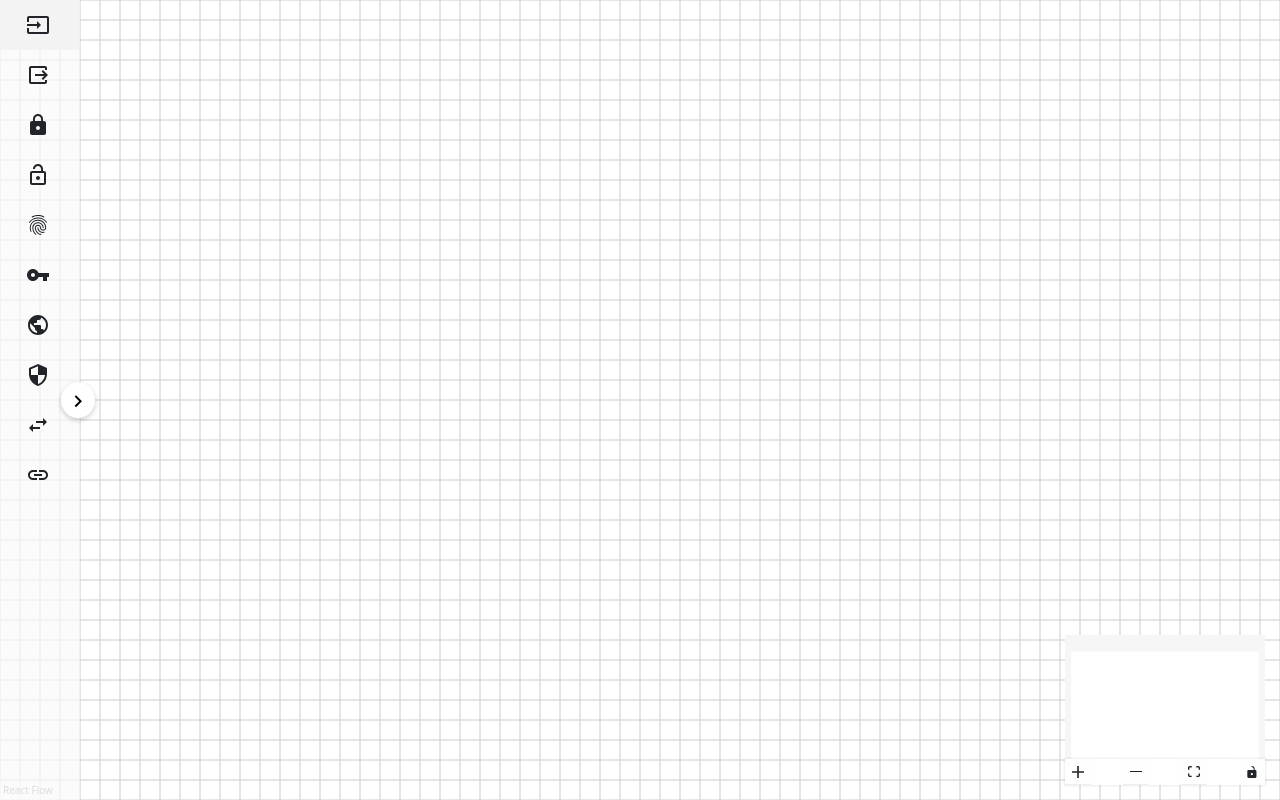
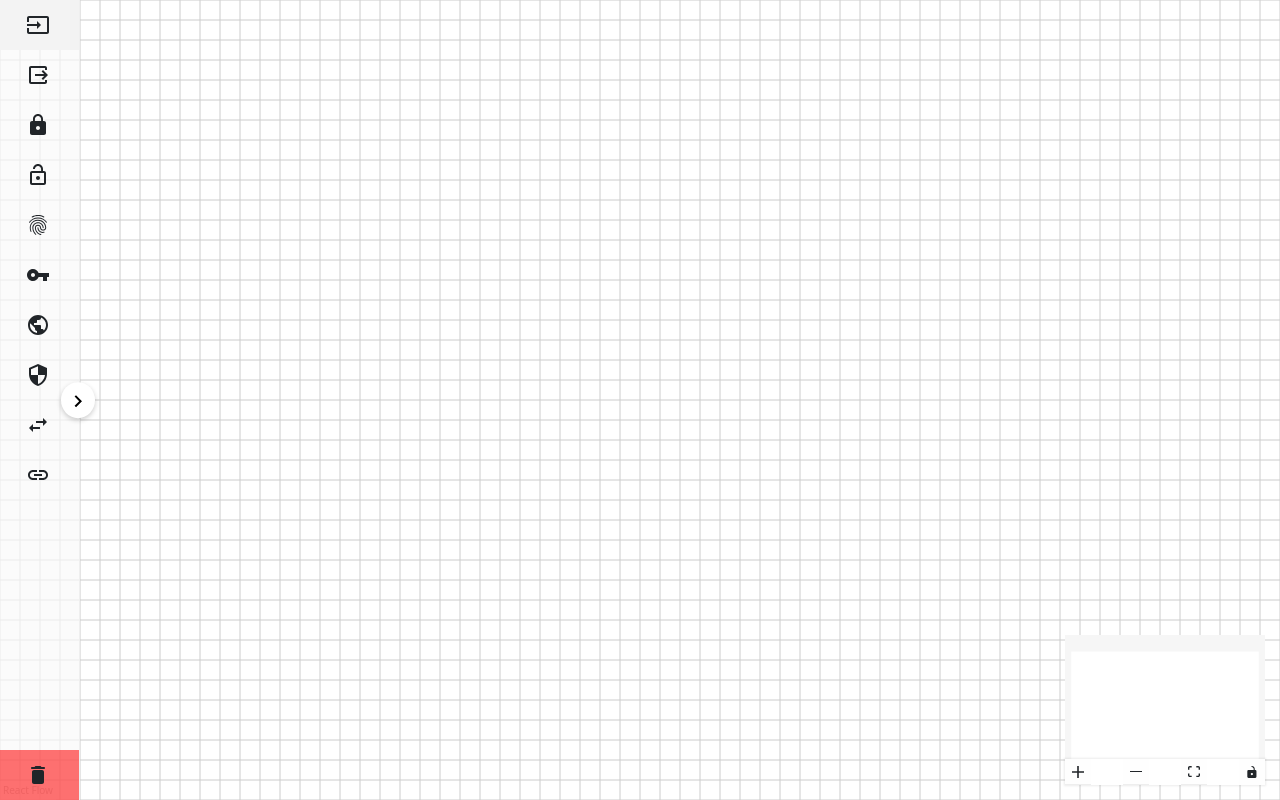
Before and after one commit to R0drigo-0/cryptolab, a React (Create React App) app: page /#/design in a window 1280 px wide. Built offline with nearby package versions, Linux system fonts and the light colour scheme.

Commit message:
Delete Button

```diff
--- a/src/styles/SidebarView.css
+++ b/src/styles/SidebarView.css
@@ -15,6 +15,9 @@
   z-index: 2;
   padding-top: 20px;
   transition: width 0.3s ease;
+  display: flex;
+  flex-direction: column;
+  justify-content: space-between;
 }
 
 .sidebar-container.collapsed {
@@ -42,3 +45,17 @@
 .toggle-button:hover {
   background-color: #e0e0e0;
 }
+
+.menu-items {
+  flex-grow: 1;
+}
+
+.delete-button-container {
+  position: absolute;
+  width: 100%;
+  bottom: 0;
+}
+
+.delete-button {
+  background-color: rgba(255, 0, 0, 0.552);
+}
--- a/src/styles/colors.css
+++ b/src/styles/colors.css
@@ -1,5 +1,6 @@
 :root {
   --cryptolab-orange: #ff6600;
+  --cryptolab-red: #ff0000;
   --cryptolab-blue: #0079fb;
   --cryptolab-white: #F5F5F5;
   --cryptolab-dark-grey: #1b1f26;
@@ -12,18 +13,21 @@
   --cryptolab-attacks: #FFE5E5;
 
   --cryptolab-orange-hovered: #e65a00;
+  --cryptolab-red-hovered: #e60000;
   --cryptolab-blue-hovered: #006ae0;
   --cryptolab-white-hovered: #f1f1f1;
   --cryptolab-dark-grey-hovered: #171a21;
   --cryptolab-black-hovered: #101010;
 
   --cryptolab-orange-active: #cc4f00;
+  --cryptolab-red-active: #cc0000;
   --cryptolab-blue-active: #0057b8;
   --cryptolab-white-active: #cccccc;
   --cryptolab-dark-grey-active: #14171c;
   --cryptolab-black-active: #080808;
 
   --cryptolab-orange-disabled: #804000;
+  --cryptolab-red-disabled: #800000;
   --cryptolab-blue-disabled: #004080;
   --cryptolab-white-disabled: #999999;
   --cryptolab-dark-grey-disabled: #0f1114;
--- a/src/views/OpenDesignView.js
+++ b/src/views/OpenDesignView.js
@@ -1,4 +1,3 @@
-import "../styles/OpenDesignView.css";
 import React, { useCallback, useEffect, useState } from "react";
 import {
   ReactFlow,
@@ -14,8 +13,8 @@ import {
   Position
 } from "@xyflow/react";
 import "@xyflow/react/dist/style.css";
+import "../styles/OpenDesignView.css"
 import SidebarView from "./SidebarView";
-import SidebarController from "../controllers/SidebarController";
 import OpenDesignController from "../controllers/OpenDesignController";
 import {
   ConcatenateNode,
@@ -58,6 +57,7 @@ const OpenDesignView = () => {
   const initialEdges = [];
 
   const [nodes, setNodes, onNodesChange] = useNodesState(initialNodes);
+  const [selectedNodes, setSelectedNodes] = useState([]);
 
   const [edges, setEdges, onEdgesChange] = useEdgesState(initialEdges);
 
@@ -93,9 +93,13 @@ const OpenDesignView = () => {
     setNodes((nds) => nds.filter(node => !deletedNodes.some(deletedNode => deletedNode.id === node.id)));
   };
 
+  const onSelectionChange = ({ nodes, edges }) => {
+    setSelectedNodes(nodes);
+  };
+
   return (
     <div>
-      <SidebarView onNewNode={handleNewNode}/>
+      <SidebarView onNewNode={handleNewNode} selectedNodes={selectedNodes} onNodesChange={setNodes} />
       <div className="grid-bg">
         <ReactFlow
           nodes={nodes}
@@ -104,6 +108,7 @@ const OpenDesignView = () => {
           onEdgesChange={onEdgesChange}
           onConnect={handleNewEdge}
           onNodesDelete={handleNodesDelete}
+          onSelectionChange={onSelectionChange}
           fitView
           nodeTypes={nodeTypes}
           snapToGrid
--- a/src/views/SidebarView.js
+++ b/src/views/SidebarView.js
@@ -1,5 +1,5 @@
 import React, { useState } from "react";
-import { Sidebar, Menu, MenuItem, sidebarClasses } from "react-pro-sidebar";
+import { Sidebar, Menu, MenuItem } from "react-pro-sidebar";
 import LinkIcon from "@mui/icons-material/Link";
 import LockIcon from "@mui/icons-material/Lock";
 import InputIcon from "@mui/icons-material/Input";
@@ -13,9 +13,11 @@ import ChevronLeftIcon from "@mui/icons-material/ChevronLeft";
 import FingerprintIcon from "@mui/icons-material/Fingerprint";
 import ChevronRightIcon from "@mui/icons-material/ChevronRight";
 import SidebarController from "../controllers/SidebarController";
+import DeleteRoundedIcon from '@mui/icons-material/DeleteRounded';
+import OpenDesignController from "../controllers/OpenDesignController";
 import "../styles/SidebarView.css";
 
-const SidebarView = ({onNewNode}) => {
+const SidebarView = ({ onNewNode, selectedNodes, onNodesChange }) => {
   const [collapsed, setCollapsed] = useState(SidebarController.getCollapsed());
 
   const handleToggle = () => {
@@ -26,23 +28,59 @@ const SidebarView = ({onNewNode}) => {
     onNewNode(item);
   };
 
+  const handleRemoveSelectedNodes = () => {
+    selectedNodes.forEach((node) => {
+      OpenDesignController.removeNode(node.id);
+    });
+    onNodesChange((nodes) =>
+      nodes.filter((node) => !selectedNodes.includes(node))
+    );
+  };
+
   return (
-    <div className={`sidebar-container ${collapsed ? 'collapsed' : 'expanded'}`}>
+    <div className={`sidebar-container ${collapsed ? "collapsed" : "expanded"}`}>
       <button className="toggle-button" onClick={handleToggle}>
         {collapsed ? <ChevronRightIcon /> : <ChevronLeftIcon />}
       </button>
       <Sidebar className="sidebar" collapsed={collapsed} width={"200px"} height="100vh">
         <Menu height="100vh">
-          <MenuItem icon={<InputIcon />} onClick={() => handleSelectItem('Input')}>Input</MenuItem>
-          <MenuItem icon={<OutputIcon />} onClick={() => handleSelectItem('Output')}>Output</MenuItem>
-          <MenuItem icon={<LockIcon />} onClick={() => handleSelectItem('Encrypt')}>Encrypt</MenuItem>
-          <MenuItem icon={<LockOpenIcon />} onClick={() => handleSelectItem('Decrypt')}>Decrypt</MenuItem>
-          <MenuItem icon={<FingerprintIcon />} onClick={() => handleSelectItem('Hash')}>Hash</MenuItem>
-          <MenuItem icon={<VpnKeyIcon />} onClick={() => handleSelectItem('Seed')}>Seed</MenuItem>
-          <MenuItem icon={<PublicIcon />} onClick={() => handleSelectItem('Public Key')}>Public Key</MenuItem>
-          <MenuItem icon={<SecurityIcon />} onClick={() => handleSelectItem('Private Key')}>Private Key</MenuItem>
-          <MenuItem icon={<SwapHorizIcon />} onClick={() => handleSelectItem('Xor')}>Xor</MenuItem>
-          <MenuItem icon={<LinkIcon />} onClick={() => handleSelectItem('Concatenate')}>Concatenate</MenuItem>
+          <div className="menu-items">
+            <MenuItem icon={<InputIcon />} onClick={() => handleSelectItem("Input")}>
+              Input
+            </MenuItem>
+            <MenuItem icon={<OutputIcon />} onClick={() => handleSelectItem("Output")}>
+              Output
+            </MenuItem>
+            <MenuItem icon={<LockIcon />} onClick={() => handleSelectItem("Encrypt")}>
+              Encrypt
+            </MenuItem>
+            <MenuItem icon={<LockOpenIcon />} onClick={() => handleSelectItem("Decrypt")}>
+              Decrypt
+            </MenuItem>
+            <MenuItem icon={<FingerprintIcon />} onClick={() => handleSelectItem("Hash")}>
+              Hash
+            </MenuItem>
+            <MenuItem icon={<VpnKeyIcon />} onClick={() => handleSelectItem("Seed")}>
+              Seed
+            </MenuItem>
+            <MenuItem icon={<PublicIcon />} onClick={() => handleSelectItem("Public Key")}>
+              Public Key
+            </MenuItem>
+            <MenuItem icon={<SecurityIcon />} onClick={() => handleSelectItem("Private Key")}>
+              Private Key
+            </MenuItem>
+            <MenuItem icon={<SwapHorizIcon />} onClick={() => handleSelectItem("Xor")}>
+              Xor
+            </MenuItem>
+            <MenuItem icon={<LinkIcon />} onClick={() => handleSelectItem("Concatenate")}>
+              Concatenate
+            </MenuItem>
+          </div>
+          <div className="delete-button-container">
+            <MenuItem className="delete-button" icon={<DeleteRoundedIcon />} onClick={handleRemoveSelectedNodes}>
+              Delete
+            </MenuItem>
+          </div>
         </Menu>
       </Sidebar>
     </div>
```
Also changed, not shown: 1 other file (tests, documents, lock files or other folders).
